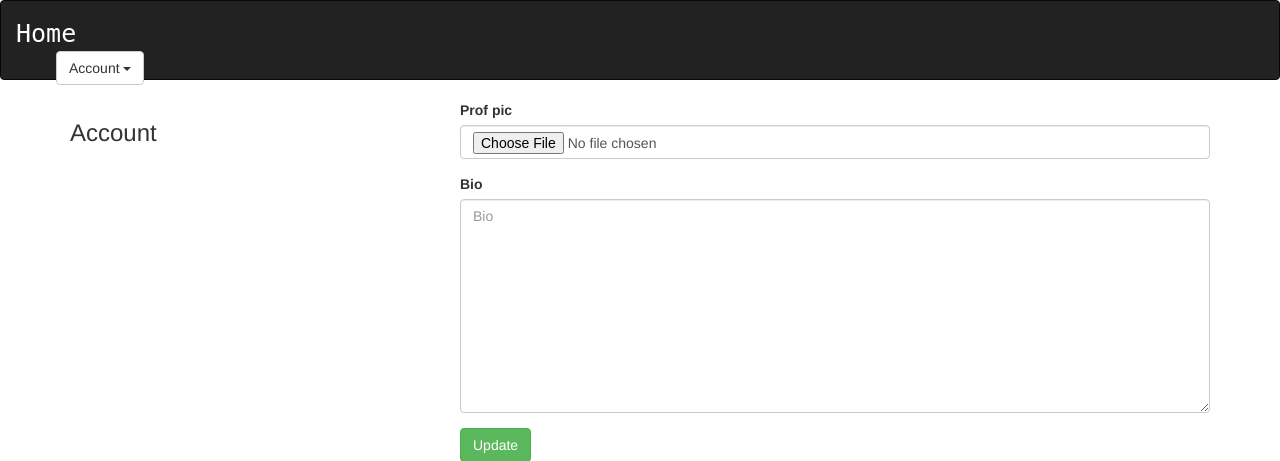
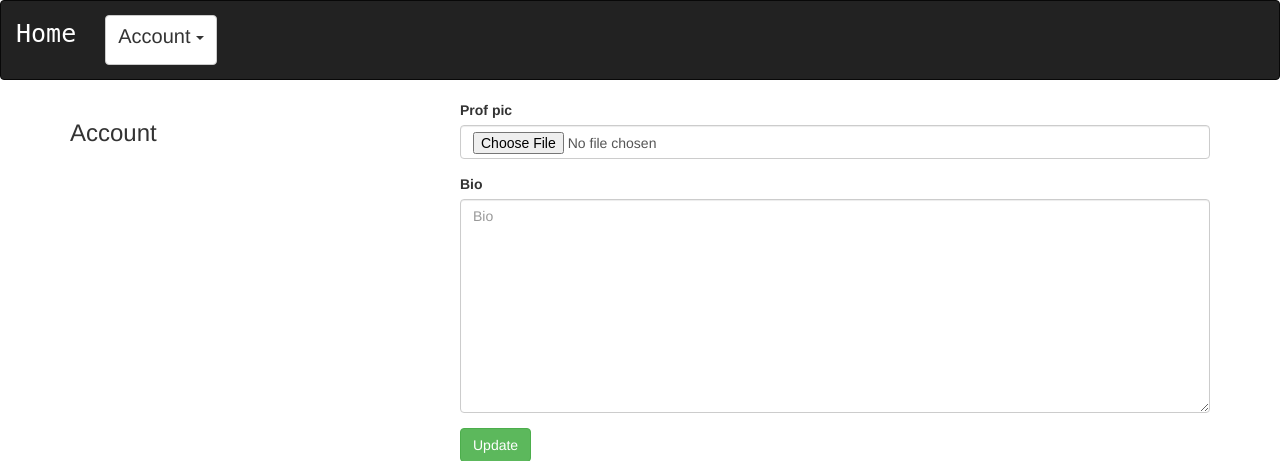
Before and after one commit to privy-line/NEW_MAKEEYA, a Django app: page /accounts/edit in a window 1280 px wide. Shown: the top 461 px of the page. Run offline with Django 3.2, Linux system fonts and the light colour scheme; the visitor is signed in with stand-in values (Sample User, id 1); some libraries are stand-ins or nearby versions.

Commit message:
aesthetics add

```diff
--- a/instaclone/templates/navbar.html
+++ b/instaclone/templates/navbar.html
@@ -12,12 +12,12 @@
       <a class="navbar-brand" href="{% url 'home' %}" style="font-family: monospace;font-size:25px;font-weight: 40000;color: white; padding-top:23px;">Home</a>
 
     </div>
-  </div>
-    <div class="col-sm-6 col-md-6" id ="button"style= "height:30px">
+
+    <div class="col-sm-6 col-md-6" id ="button"style="padding:4px" >
         {% if user.is_authenticated %}
-      <ul>
-        <li class="dropdown" >
-          <a href="#" class="dropdown-toggle btn btn-default" data-toggle="dropdown" role="button" aria-expanded="true">Account
+        <ul style= "height:50px; padding:10px" >
+          <li class="dropdown"style= "height:50px padding:10px" >
+            <a  style= "height:50px; font-size:20px;"href="#" class="dropdown-toggle btn btn-default" data-toggle="dropdown" role="button" aria-expanded="true">Account
                       <span class="caret"></span>
                   </a>
             <ul class="dropdown-menu" role="menu">
@@ -50,6 +50,8 @@
         {% endif %}
       </div>
 
+  </div>
+
 
 
 
```
Lines whose indentation alone changed are shown as unchanged.
